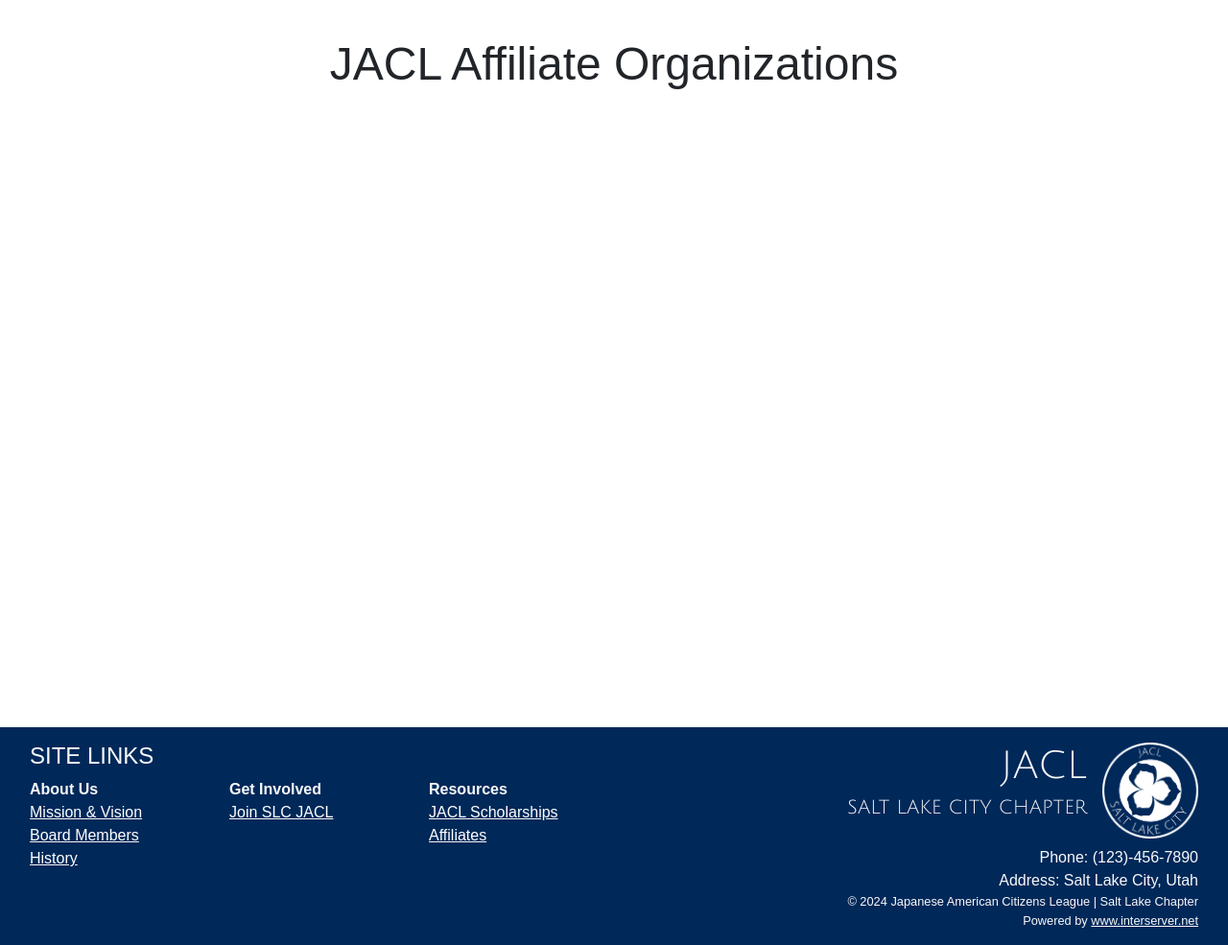
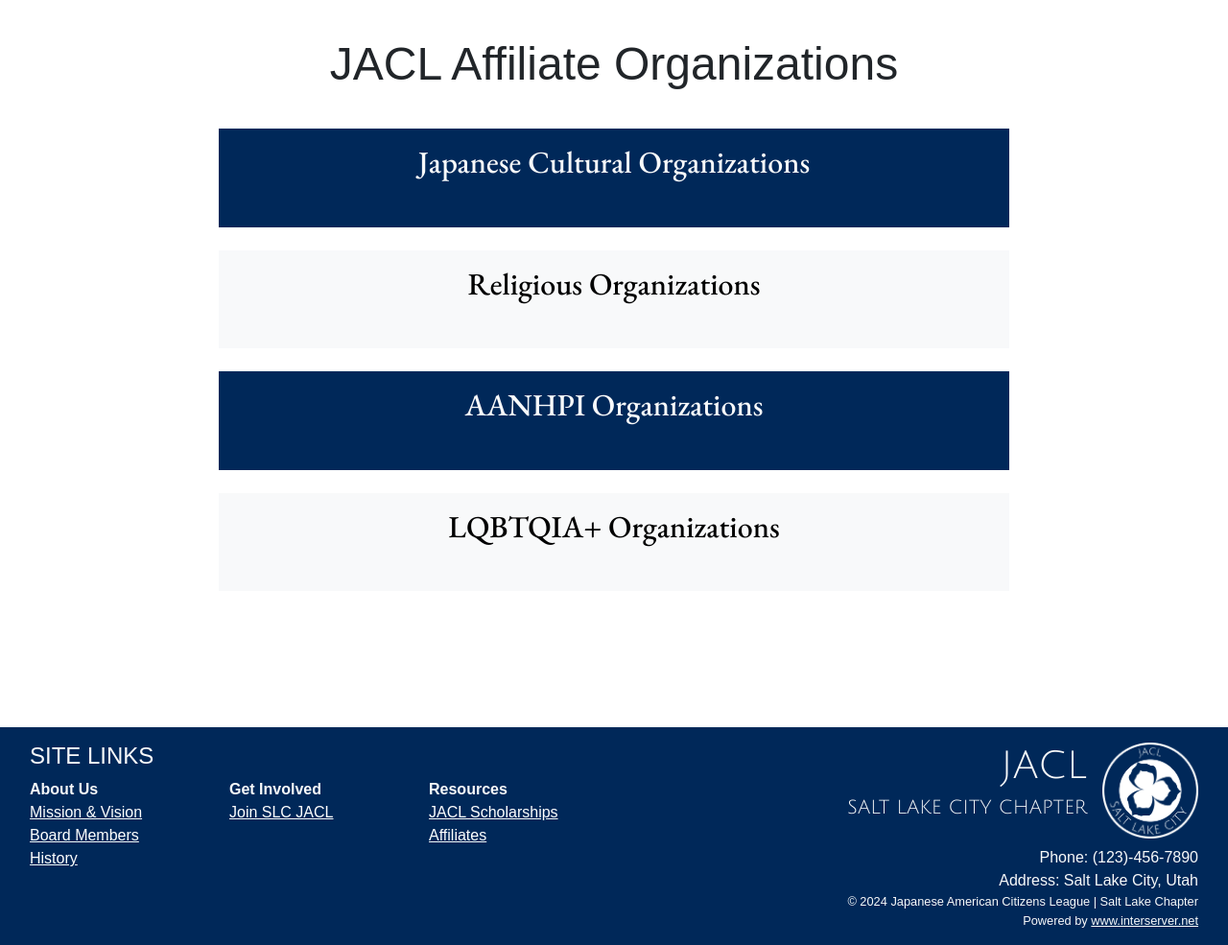
Before and after one commit to cmpt375-2024spring/client-project-jacl, a Django app: page /affiliates/ in a window 1280 px wide; the page is wider, and only the part inside the window is pictured. Shown: the part 142-1127 px from the top of that part at 96% size. Run offline with Django 5.2, Linux system fonts and the light colour scheme; data that the repository does not hold is empty; some libraries are stand-ins or nearby versions; some web fonts are replaced.

Commit message:
Fixed affiliates page

```diff
--- a/app/templates/app/affiliates.html
+++ b/app/templates/app/affiliates.html
@@ -7,24 +7,70 @@
         style=" position: relative; margin-top: 3vw; margin-bottom: 3vw; text-align: center; font-size: 6vh;">
         JACL Affiliate Organizations</h1>
     <div class="container-fluid">
-        {% for affiliate in affiliates %}
-            <div class="row justify-content-center">
-                <div class="col-12 col-md-10 col-lg-8">
-                    <div class="d-flex flex-column align-items-center py-3 {% if forloop.counter0|divisibleby:2 %} bg-darkblue text-light {% else %} bg-light {% endif %}"
-                         style="margin-bottom: 3vh;">
-                        <h2 class="font-family-ysabeau-sc">{{ affiliate.name }}</h2>
-                        <!-- Flex container for centered text -->
-                        <div style="width: 100%; display: flex; justify-content: center;">
-                            <p class="font-family-eb-garamond"
-                               style="font-size: 3vh; margin: 2vh 7vw;">{{ affiliate.description }}</p>
-                        </div>
-                        <a href="{{ affiliate.website }}"
-                           class="font-family-eb-garamond {% if forloop.counter0|divisibleby:2 %} text-light {% else %} text-black {% endif %}"
-                           style="font-size: 3vh; text-decoration: underline">Learn
-                            more about {{ affiliate.name }} here</a>
-                    </div>
+        <div class="row justify-content-center">
+            <div class="col-12 col-md-10 col-lg-8">
+                <div class="d-flex flex-column py-3 bg-darkblue text-light align-items-center"
+                     style="margin-bottom: 3vh;">
+                    <h2 class="font-family-eb-garamond text-light"
+                        style="font-size: 4vh; margin-bottom: 2vh;">
+                        Japanese Cultural
+                        Organizations
+                    </h2>
+                    <ul>
+                        {% for affiliate in affiliates_JCO %}
+                            <li style="margin-bottom: 1vh; font-size: 3vh">
+                                <a class="text-light" href="{{ affiliate.website }}"
+                                   target="_blank">{{ affiliate.name }}</a>
+                            </li>
+                        {% endfor %}
+                    </ul>
                 </div>
+                <div class="d-flex flex-column py-3 bg-light text-black align-items-center"
+                     style="margin-bottom: 3vh;">
+                    <h2 class="font-family-eb-garamond text-black" style="font-size: 4vh; margin-bottom: 2vh;">
+                        Religious Organizations
+                    </h2>
+                    <ul>
+                        {% for affiliate in affiliates_Religious %}
+                            <li style="margin-bottom: 1vh; font-size: 3vh">
+                                <a class="text-black" href="{{ affiliate.website }}"
+                                   target="_blank">{{ affiliate.name }}</a>
+                            </li>
+                        {% endfor %}
+                    </ul>
+                </div>
+                <div class="d-flex flex-column py-3 bg-darkblue text-light align-items-center"
+                     style="margin-bottom: 3vh;">
+                    <h2 class="font-family-eb-garamond text-light"
+                        style="font-size: 4vh; margin-bottom: 2vh;">
+                        AANHPI
+                        Organizations
+                    </h2>
+                    <ul>
+                        {% for affiliate in affiliates_AANHPI %}
+                            <li style="margin-bottom: 1vh; font-size: 3vh">
+                                <a class="text-light" href="{{ affiliate.website }}"
+                                   target="_blank">{{ affiliate.name }}</a>
+                            </li>
+                        {% endfor %}
+                    </ul>
+                </div>
+                <div class="d-flex flex-column py-3 bg-light text-black align-items-center"
+                     style="margin-bottom: 3vh;">
+                    <h2 class="font-family-eb-garamond text-black" style="font-size: 4vh; margin-bottom: 2vh;">
+                        LQBTQIA+ Organizations
+                    </h2>
+                    <ul>
+                        {% for affiliate in affiliates_LGBT %}
+                            <li style="margin-bottom: 1vh; font-size: 3vh;">
+                                <a class="text-black" href="{{ affiliate.website }}"
+                                   target="_blank">{{ affiliate.name }}</a>
+                            </li>
+                        {% endfor %}
+                    </ul>
+                </div>
+
             </div>
-        {% endfor %}
+        </div>
     </div>
 {% endblock content %}
--- a/app/views.py
+++ b/app/views.py
@@ -8,7 +8,7 @@ pages = {
     'About Us': {
         'Mission & Vision': 'mission',
         'Board Members': 'board',
-        'History': ['EXTERNAL','/pacificcitizen.org/did-you-know-everything-about-ja-history-in-utah/'],
+        'History': ['EXTERNAL', '/pacificcitizen.org/did-you-know-everything-about-ja-history-in-utah/'],
     },
     'Events': None,
     'Statements': None,
@@ -16,7 +16,7 @@ pages = {
         'Join SLC JACL': 'join',
     },
     'Resources': {
-        'JACL Scholarships': ['EXTERNAL','/jacl.org/scholarships'],
+        'JACL Scholarships': ['EXTERNAL', '/jacl.org/scholarships'],
         'Affiliates': 'affiliates'
     },
 }
@@ -161,16 +161,36 @@ def scholarships(request):
 
 
 def affiliates(request):
-    allAffiliates = Affiliate.objects.all().values()
-    finalAffiliates = []
-    for affiliate in allAffiliates:
+    finalAffiliatesJCO = []
+    finalAffiliatesReligious = []
+    finalAffiliatesAANHPI = []
+    finalAffiliatesLGBT = []
+    finalAffiliatesOther = []
+
+    affiliates = Affiliate.objects.all().values()
+
+    for affiliate in affiliates:
         affObj = {}
+        affObj['affiliate_group'] = affiliate['affiliate_group']
         affObj['name'] = affiliate['name']
-        affObj['description'] = affiliate['description']
         affObj['website'] = affiliate['website']
-        finalAffiliates.append(affObj)
 
-    context['affiliates'] = finalAffiliates
+        if affObj['affiliate_group'] == '1':
+            finalAffiliatesJCO.append(affObj)
+        elif affObj['affiliate_group'] == '2':
+            finalAffiliatesReligious.append(affObj)
+        elif affObj['affiliate_group'] == '3':
+            finalAffiliatesAANHPI.append(affObj)
+        elif affObj['affiliate_group'] == '4':
+            finalAffiliatesLGBT.append(affObj)
+        else:
+            finalAffiliatesOther.append(affObj)
+
+    context['affiliates_JCO'] = finalAffiliatesJCO
+    context['affiliates_Religious'] = finalAffiliatesReligious
+    context['affiliates_AANHPI'] = finalAffiliatesAANHPI
+    context['affiliates_LGBT'] = finalAffiliatesLGBT
+    context['affiliates_Other'] = finalAffiliatesOther
     context['active'] = 'affiliates'
     return render(request, 'app/affiliates.html', context)
 
@@ -178,6 +198,7 @@ def affiliates(request):
 def contact(request):
     context['active'] = 'contact'
     return render(request, 'app/contact.html', context)
+
 
 def statements(request):
     allStatements = Statement.objects.all().values()
@@ -192,6 +213,7 @@ def statements(request):
     context['active'] = 'statements'
     return render(request, 'app/statements.html', context)
 
+
 def statement(request):
     statement_id = request.GET['statement_id']
     thisStatement = Statement.objects.all().filter(pk=statement_id).values()
```
Also changed, not shown: app/models.py (+10 -3 lines).
